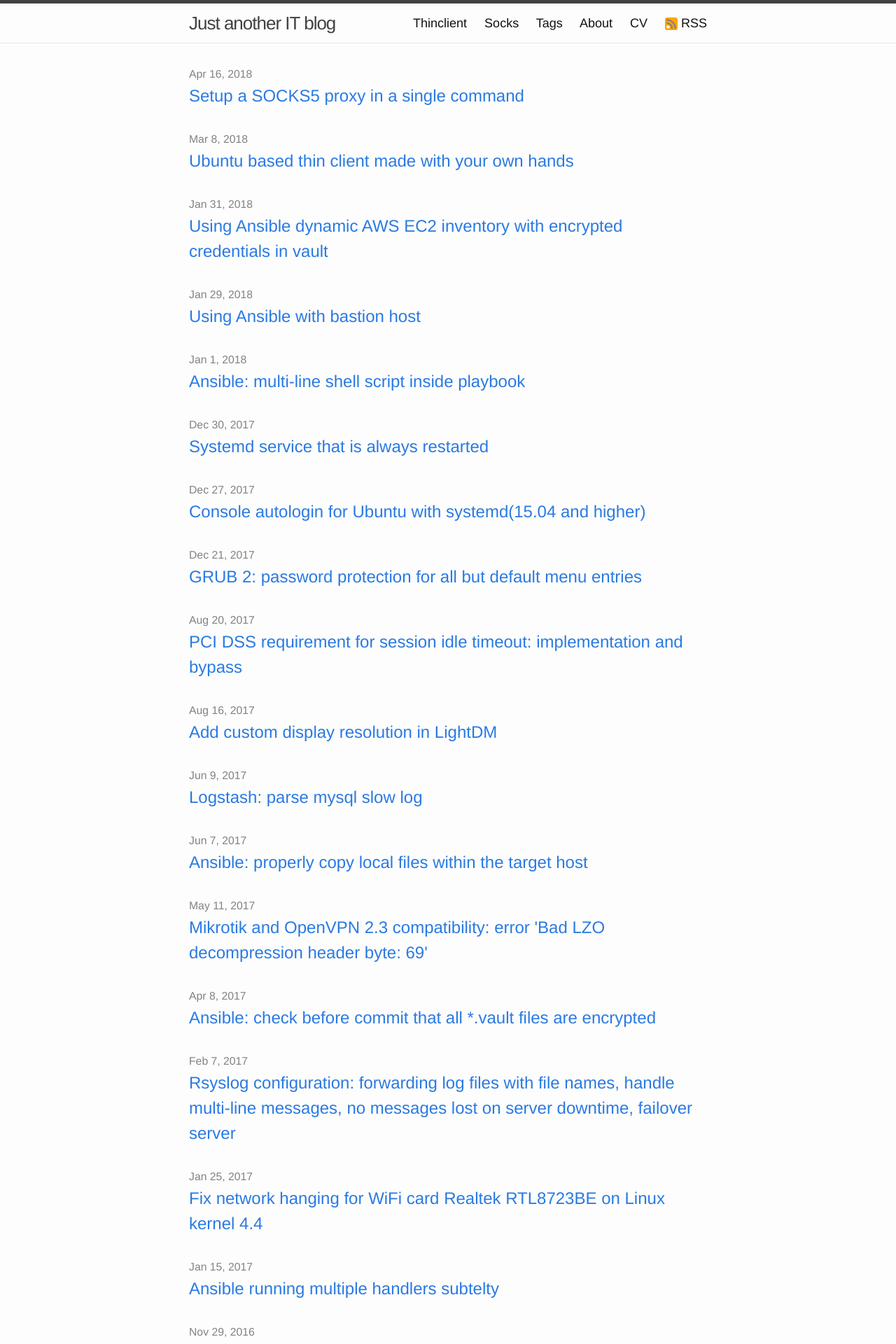
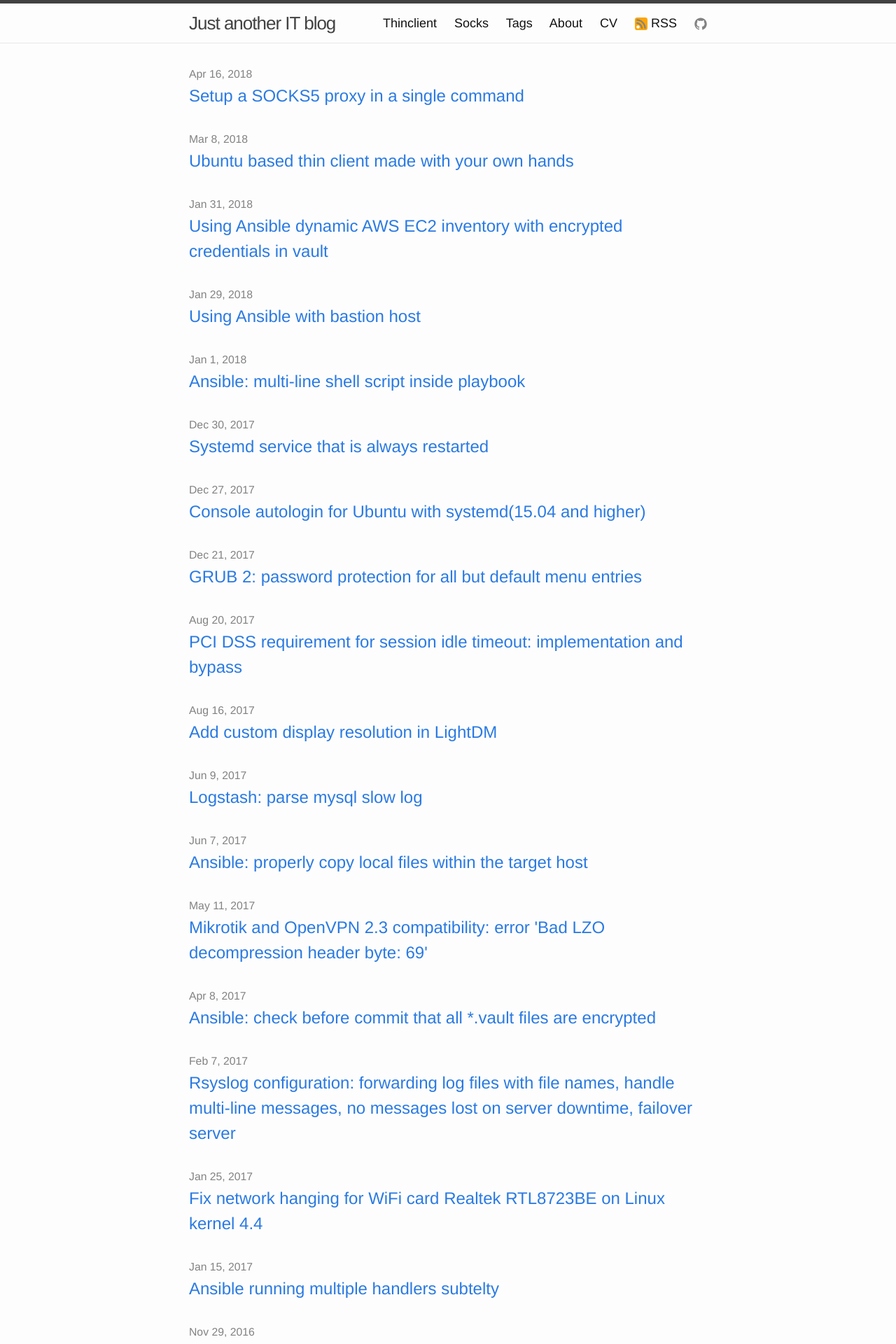
Before and after one commit to selivan/selivan.github.io, a Jekyll site: the page built from index.html, in a window 1280 px wide. Shown: the top 1920 px of the page at 70% size. Built offline with Jekyll 4.4.1, drawn with Linux system fonts in a browser that asks for light colours.

Commit message:
Top links: added github account link

```diff
--- a/_includes/header.html
+++ b/_includes/header.html
@@ -19,9 +19,8 @@
         <a class="page-link" href="/tags">Tags</a>
         <a class="page-link" href="/about">About</a>
         <a class="page-link" href="/cv">CV</a>
-        <a class="page-link" href="{{ "/feed.xml" | prepend: site.baseurl }}"> <span class="icon icon--github">
-        {% include icon-rss.svg %}
-    </span>RSS</a>
+        <a class="page-link" href="{{ "/feed.xml" | prepend: site.baseurl }}"> <span class="icon icon--github">{% include icon-rss.svg %}</span>RSS</a>
+        <a class="page-link" href="https://github.com/{{ site.github_username }}"><span class="icon icon--github">{% include icon-github.svg %}</span></a>
       </div>
 
 
```
